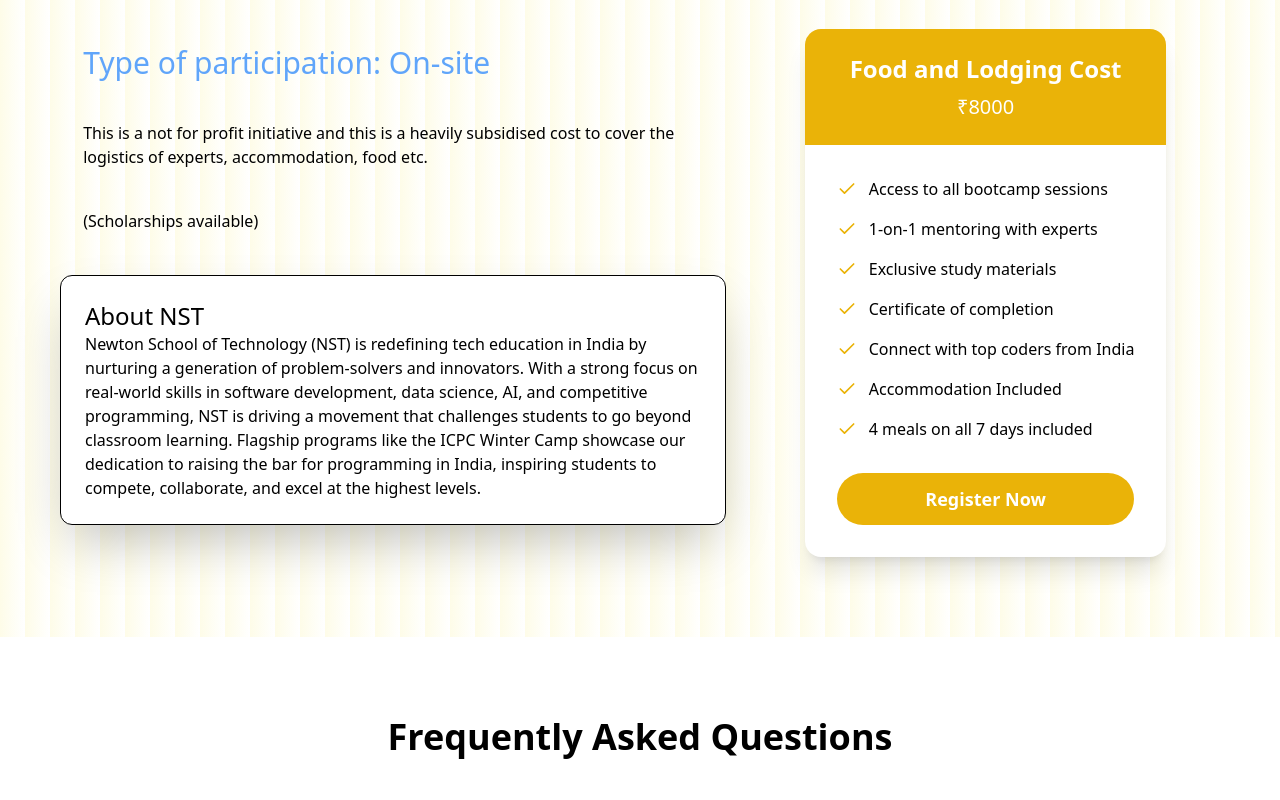
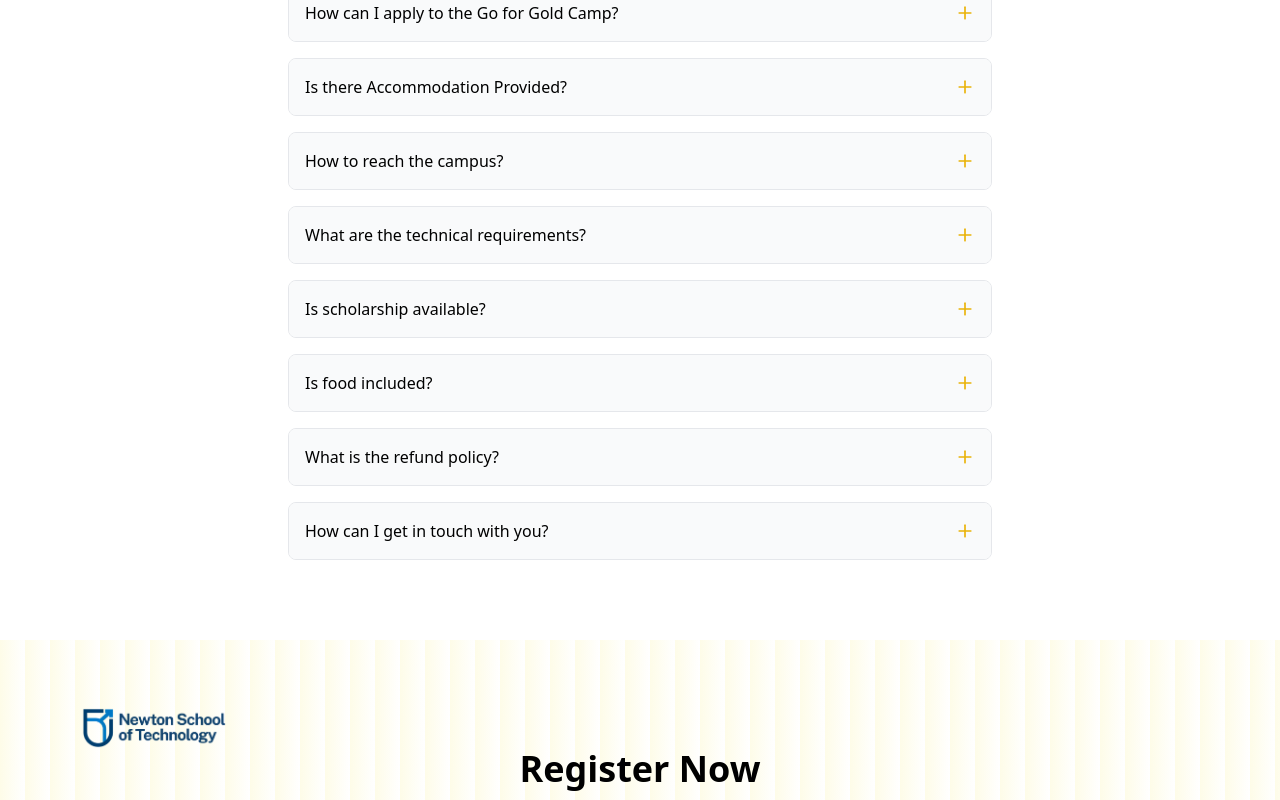
Before and after one commit to uditjainstjis/ICPC-SITE, a React (Vite) app: page / in a window 1280 px wide. Shown: the part 5040-5840 px from the top of the page. Built offline with nearby package versions, Linux system fonts and the light colour scheme.

Commit message:
position of faw made above register

```diff
--- a/src/App.tsx
+++ b/src/App.tsx
@@ -21,8 +21,8 @@ function App() {
         <Coaches />
         <About />
         <Schedule />
+        <FAQ />
         <Registration />
-        <FAQ />
       </main>
       <Footer />
     </div>
```
